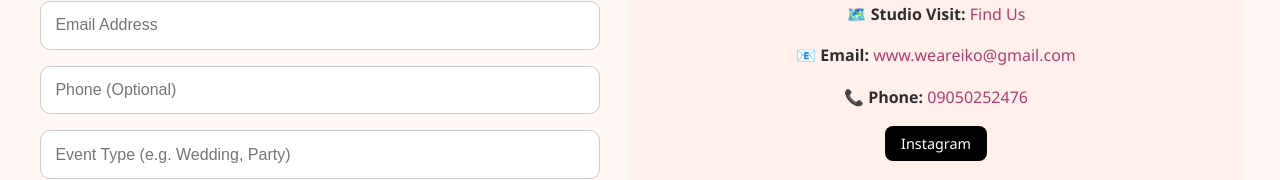
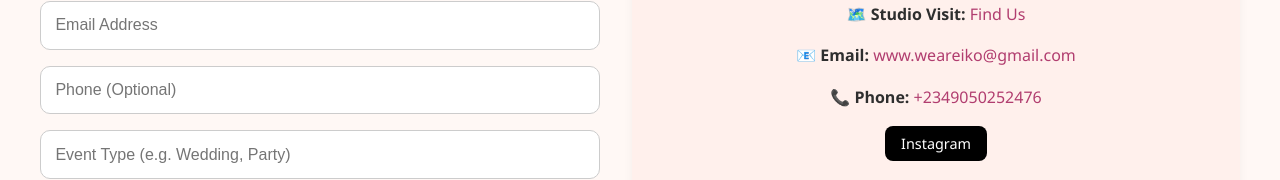
Before and after one commit to Perpetualisi/WearEiko, a React (Vite) app: page /contact in a window 1280 px wide. Shown: the part 247-427 px from the top of the page. Built offline with nearby package versions, Linux system fonts and the light colour scheme.

Commit message:
Updated Contact form to redirect to ThankYou page

```diff
--- a/src/Components/Contact/Contact.jsx
+++ b/src/Components/Contact/Contact.jsx
@@ -70,7 +70,7 @@ const Contact = () => {
               required
             ></textarea>
 
-            <input type="hidden" name="_next" value="https://wear-eiko-perpetuals-projects-36af2065.vercel.app/thank-you" />
+<input type="hidden" name="_next" value="https://wear-eiko-perpetuals-projects-36af2065.vercel.app/thank-you" />
             <input type="hidden" name="_captcha" value="false" />
 
             <button type="submit" className="v-btn">Get Styled</button>
@@ -87,7 +87,7 @@ const Contact = () => {
               <a href="mailto:www.weareiko@gmail.com">www.weareiko@gmail.com</a>
             </p>
             <p><strong>📞 Phone:</strong>{' '}
-              <a href="tel:+2349050252476">09050252476</a>
+              <a href="tel:+2349050252476">+2349050252476</a>
             </p>
             <div className="v-social-wrapper">
               <div className="v-social">
```
